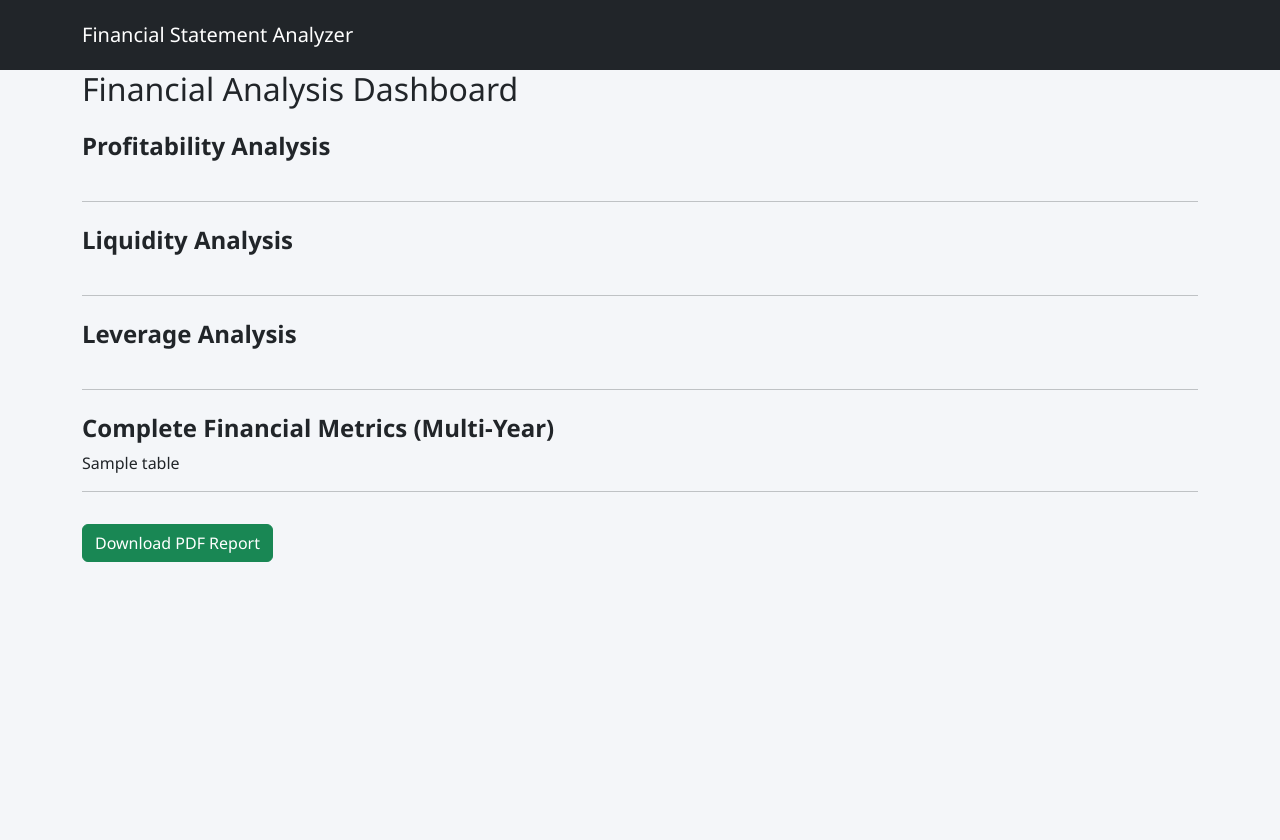
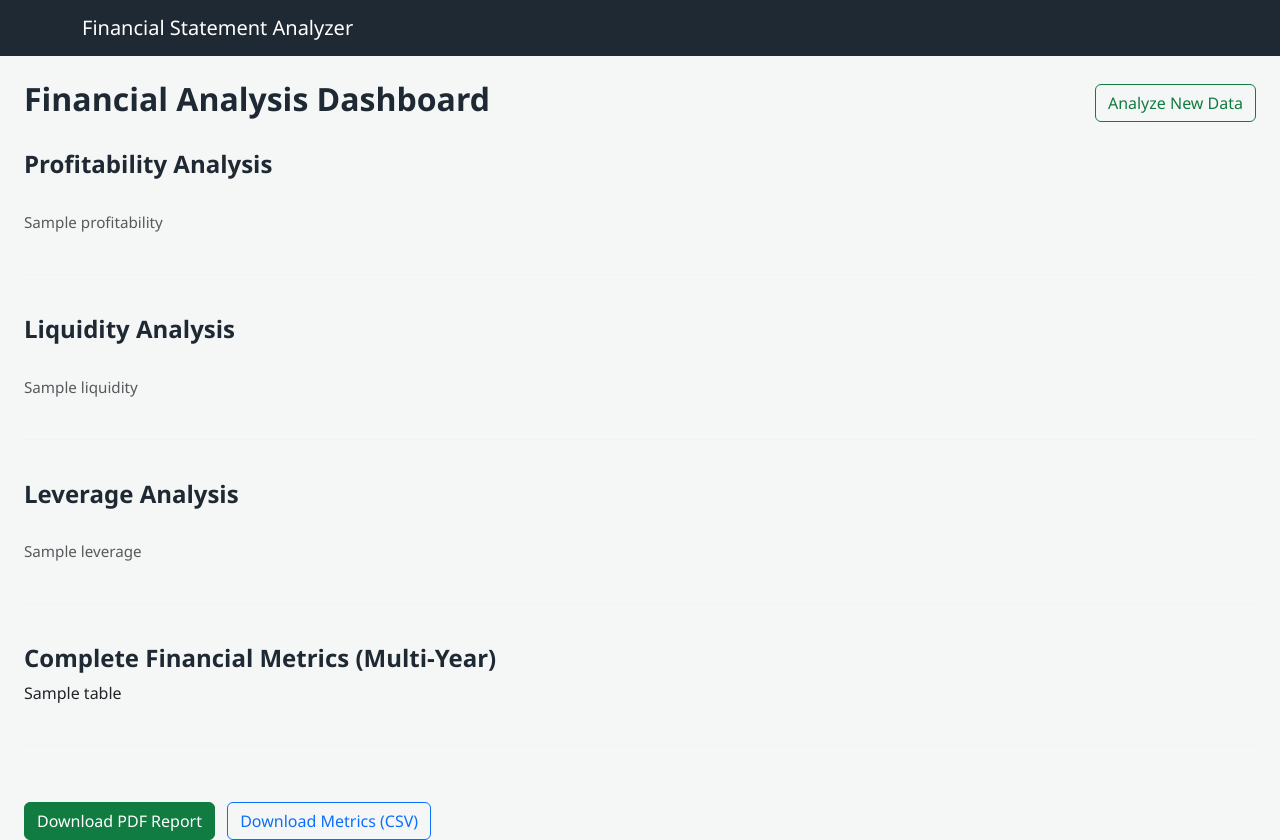
Before and after one commit to tanishk49/Financial-Statement-Analyzer, a Flask app: template templates/metrics.html in a window 1280 px wide. Before the commit the page ends 562 px from the top, so only its background shows below. Run offline with Flask 3, Linux system fonts and the light colour scheme; the template is opened without the code that fills it: most values are stand-ins (such as "Sample title", 1, 10 or a date in 2020).

Commit message:
git commit

```diff
--- a/analysis/visualizations.py
+++ b/analysis/visualizations.py
@@ -1,4 +1,5 @@
-# analysis/visualizations.py
+import matplotlib
+matplotlib.use("Agg")
 
 import os
 import matplotlib.pyplot as plt
--- a/app.py
+++ b/app.py
@@ -1,5 +1,9 @@
 from flask import Flask, render_template, request, redirect, url_for, send_file
 import os
+
+# ------------------------
+# Imports
+# ------------------------
 
 # Preprocessing
 from analysis.preprocess import load_financial_data, clean_financial_data
@@ -17,11 +21,12 @@ from analysis.visualizations import generate_trend_plots
 from reports.report_generator import generate_pdf_report
 
 
+# ------------------------
+# App Initialization
+# ------------------------
+
 app = Flask(__name__)
 
-# ------------------------
-# Configuration
-# ------------------------
 BASE_DIR = os.path.abspath(os.path.dirname(__file__))
 
 UPLOAD_FOLDER = os.path.join(BASE_DIR, "static", "uploads")
@@ -29,6 +34,53 @@ PLOT_FOLDER = os.path.join(BASE_DIR, "static", "plots")
 REPORT_FOLDER = os.path.join(BASE_DIR, "static", "reports")
 
 app.config["UPLOAD_FOLDER"] = UPLOAD_FOLDER
+
+
+# ------------------------
+# Helper: Financial Interpretation
+# ------------------------
+
+def generate_interpretation(summary_metrics: dict) -> dict:
+    insights = {}
+
+    roe = summary_metrics.get("ROE (%)")
+    cr = summary_metrics.get("Current Ratio")
+    de = summary_metrics.get("Debt-Equity")
+
+    # Profitability
+    if roe is not None:
+        if roe >= 20:
+            insights["profitability"] = (
+                "The company demonstrates strong profitability with healthy returns on equity."
+            )
+        else:
+            insights["profitability"] = (
+                "Profitability remains moderate, indicating scope for operational efficiency improvements."
+            )
+
+    # Liquidity
+    if cr is not None:
+        if cr >= 1.5:
+            insights["liquidity"] = (
+                "Liquidity position is comfortable, suggesting the firm can meet short-term obligations effectively."
+            )
+        else:
+            insights["liquidity"] = (
+                "Liquidity appears tight, which may pose short-term solvency risks."
+            )
+
+    # Leverage
+    if de is not None:
+        if de <= 1.5:
+            insights["leverage"] = (
+                "Leverage is well-controlled, indicating a balanced capital structure."
+            )
+        else:
+            insights["leverage"] = (
+                "Higher leverage levels indicate increased financial risk."
+            )
+
+    return insights
 
 
 # ------------------------
@@ -56,6 +108,14 @@ def upload_file():
         summary_metrics = compute_latest_metrics(df_clean)
 
         # ------------------------
+        # Save Computed Metrics (CSV Export)
+        # ------------------------
+        metrics_csv_path = os.path.join(
+            REPORT_FOLDER, "computed_financial_metrics.csv"
+        )
+        trend_df.round(2).to_csv(metrics_csv_path, index=False)
+
+        # ------------------------
         # Generate Charts
         # ------------------------
         plot_paths = generate_trend_plots(
@@ -66,7 +126,9 @@ def upload_file():
         # ------------------------
         # Generate PDF Report
         # ------------------------
-        pdf_path = os.path.join(REPORT_FOLDER, "financial_analysis_report.pdf")
+        pdf_path = os.path.join(
+            REPORT_FOLDER, "financial_analysis_report.pdf"
+        )
 
         generate_pdf_report(
             output_path=pdf_path,
@@ -74,9 +136,15 @@ def upload_file():
             plot_paths=plot_paths
         )
 
+        # ------------------------
+        # Generate Financial Interpretation
+        # ------------------------
+        interpretation = generate_interpretation(summary_metrics)
+
         return render_template(
             "metrics.html",
             summary_metrics=summary_metrics,
+            interpretation=interpretation,
             tables=[
                 trend_df.round(2).to_html(
                     classes="table table-striped",
@@ -98,9 +166,18 @@ def download_report():
     return send_file(pdf_path, as_attachment=True)
 
 
+@app.route("/download-metrics")
+def download_metrics():
+    csv_path = os.path.join(
+        REPORT_FOLDER, "computed_financial_metrics.csv"
+    )
+    return send_file(csv_path, as_attachment=True)
+
+
 # ------------------------
 # App Entry Point
 # ------------------------
+
 if __name__ == "__main__":
     os.makedirs(UPLOAD_FOLDER, exist_ok=True)
     os.makedirs(PLOT_FOLDER, exist_ok=True)
--- a/static/css/styles.css
+++ b/static/css/styles.css
@@ -1,26 +1,74 @@
 body {
-    background-color: #f4f6f9;
+    background-color: #f5f7f6;
     font-family: "Segoe UI", Tahoma, Geneva, Verdana, sans-serif;
 }
 
+/* Navbar */
 .navbar {
-    padding: 15px;
+    background-color: #1f2933 !important;
 }
 
+/* Headings */
+h2, h4 {
+    color: #1f2933;
+    font-weight: 600;
+}
+
+/* Cards */
 .card {
     border: none;
     border-radius: 10px;
-    background: #ffffff;
-    box-shadow: 0 8px 20px rgba(0, 0, 0, 0.05);
+    background-color: #ffffff;
+    box-shadow: 0 6px 18px rgba(0, 0, 0, 0.06);
 }
 
-h3, h4 {
+/* KPI cards */
+.card h6 {
+    font-size: 0.85rem;
+    color: #6b7280;
+}
+
+.card h4 {
+    color: #107c41; /* Excel green */
+    font-weight: 700;
+}
+
+/* Buttons */
+.btn-success {
+    background-color: #107c41;
+    border-color: #107c41;
+}
+
+.btn-success:hover {
+    background-color: #0e6e3a;
+}
+
+.btn-outline-success {
+    color: #107c41;
+    border-color: #107c41;
+}
+
+.btn-outline-success:hover {
+    background-color: #107c41;
+    color: white;
+}
+
+/* Section dividers */
+hr {
+    margin: 2.5rem 0;
+    border-top: 1px solid #e5e7eb;
+}
+
+/* Tables */
+.table thead {
+    background-color: #e6f4ea;
+}
+
+.table th {
     font-weight: 600;
 }
 
-code {
-    background: #f1f1f1;
-    padding: 6px;
-    display: block;
-    border-radius: 5px;
+/* Insight text */
+.text-muted {
+    font-size: 0.95rem;
 }
--- /dev/null
+++ b/static/reports/computed_financial_metrics.csv
@@ -0,0 +1,6 @@
+year,revenue,net_income,ebitda,total_assets,total_liabilities,shareholders_equity,current_assets,current_liabilities,roe,roa,debt_equity,net_profit_margin,current_ratio,ebitda_margin
+2019,13800000,920000,2100000,10400000,5900000,4500000,4200000,2600000,20.44,8.85,1.31,6.67,1.62,15.22
+2020,12900000,610000,1750000,10250000,6100000,4150000,3900000,2800000,14.7,5.95,1.47,4.73,1.39,13.57
+2021,15400000,1250000,2600000,11200000,6500000,4700000,4600000,3000000,26.6,11.16,1.38,8.12,1.53,16.88
+2022,17600000,1580000,3100000,12150000,6900000,5250000,5200000,3200000,30.1,13.0,1.31,8.98,1.62,17.61
+2023,19800000,1820000,3600000,13400000,7200000,6200000,5800000,3400000,29.35,13.58,1.16,9.19,1.71,18.18
--- a/templates/base.html
+++ b/templates/base.html
@@ -22,7 +22,7 @@
     </div>
 </nav>
 
-<div class="container">
+<div class="container-fluid px-4 mt-4">
     {% block content %}{% endblock %}
 </div>
 
--- a/templates/metrics.html
+++ b/templates/metrics.html
@@ -2,12 +2,20 @@
 
 {% block content %}
 
-<h2 class="mb-4">Financial Analysis Dashboard</h2>
+<div class="d-flex justify-content-between align-items-center mb-3">
+    <h2>Financial Analysis Dashboard</h2>
+
+    <a href="{{ url_for('upload_file') }}"
+       class="btn btn-outline-success">
+        Analyze New Data
+    </a>
+</div>
 
 <!-- ===================== -->
 <!-- PROFITABILITY -->
 <!-- ===================== -->
 <h4 class="mt-4">Profitability Analysis</h4>
+
 <div class="row mb-3">
     {% for key, value in summary_metrics.items() %}
         {% if "ROE" in key or "ROA" in key or "Margin" in key %}
@@ -32,12 +40,19 @@
     {% endfor %}
 </div>
 
+{% if interpretation.profitability %}
+<p class="text-muted mt-2">
+    {{ interpretation.profitability }}
+</p>
+{% endif %}
+
 <hr>
 
 <!-- ===================== -->
 <!-- LIQUIDITY -->
 <!-- ===================== -->
 <h4 class="mt-4">Liquidity Analysis</h4>
+
 <div class="row mb-3">
     {% for key, value in summary_metrics.items() %}
         {% if "Current Ratio" in key %}
@@ -62,12 +77,19 @@
     {% endfor %}
 </div>
 
+{% if interpretation.liquidity %}
+<p class="text-muted mt-2">
+    {{ interpretation.liquidity }}
+</p>
+{% endif %}
+
 <hr>
 
 <!-- ===================== -->
 <!-- LEVERAGE -->
 <!-- ===================== -->
 <h4 class="mt-4">Leverage Analysis</h4>
+
 <div class="row mb-3">
     {% for key, value in summary_metrics.items() %}
         {% if "Debt" in key %}
@@ -92,6 +114,12 @@
     {% endfor %}
 </div>
 
+{% if interpretation.leverage %}
+<p class="text-muted mt-2">
+    {{ interpretation.leverage }}
+</p>
+{% endif %}
+
 <hr>
 
 <!-- ===================== -->
@@ -105,11 +133,16 @@
 <hr>
 
 <!-- ===================== -->
-<!-- PDF EXPORT -->
+<!-- EXPORT ACTIONS -->
 <!-- ===================== -->
 <a href="{{ url_for('download_report') }}"
-   class="btn btn-success mt-3">
+   class="btn btn-success mt-3 me-2">
    Download PDF Report
 </a>
 
+<a href="{{ url_for('download_metrics') }}"
+   class="btn btn-outline-primary mt-3">
+   Download Metrics (CSV)
+</a>
+
 {% endblock %}
--- a/templates/upload.html
+++ b/templates/upload.html
@@ -3,7 +3,7 @@
 {% block content %}
 
 <div class="row justify-content-center">
-    <div class="col-md-8">
+     <div class="col-lg-8 col-xl-6">
 
         <div class="card p-4">
             <h3 class="mb-3">Financial Statement Analyzer</h3>
@@ -42,7 +42,7 @@
             <ul class="text-muted">
                 <li>Return on Equity (ROE)</li>
                 <li>Return on Assets (ROA)</li>
-                <li>Debt–Equity Ratio</li>
+                <li>Debt-Equity Ratio</li>
                 <li>Net Profit Margin</li>
             </ul>
 
```
Also changed, not shown: 1 other file.
